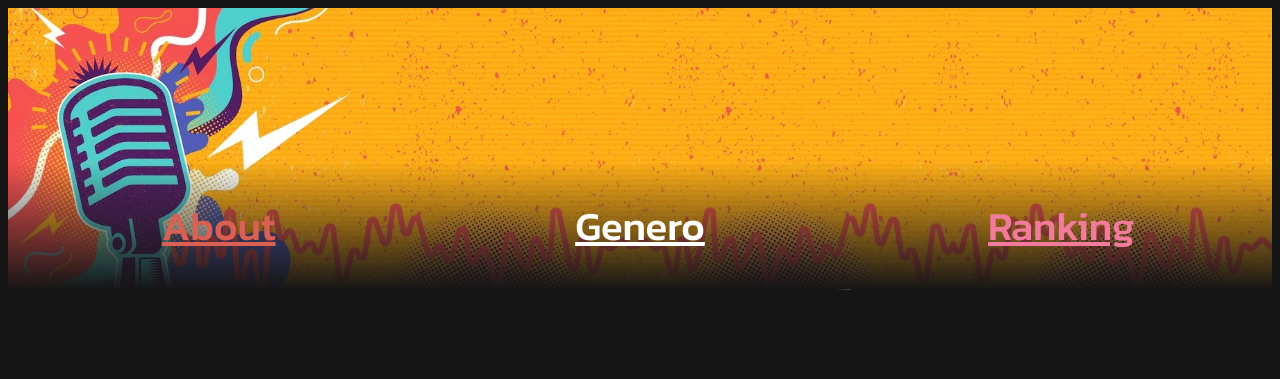
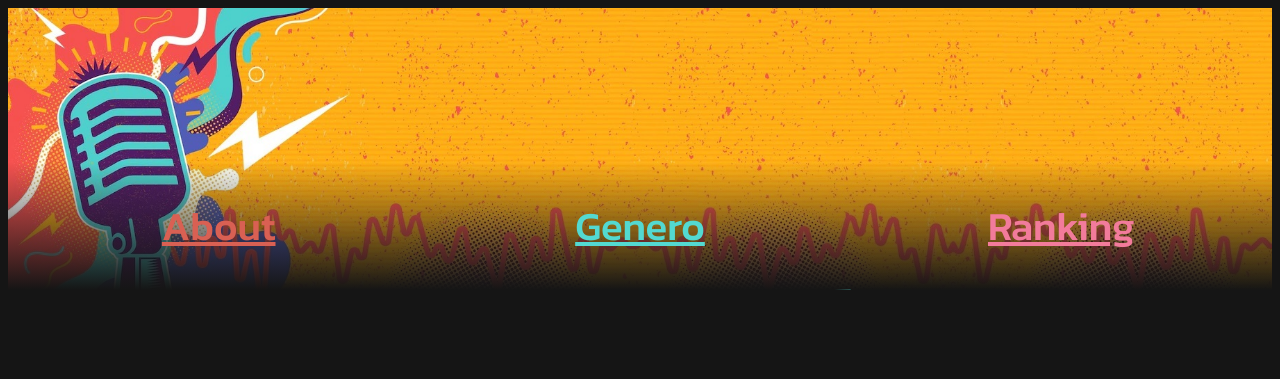
Before and after one commit to FrancoLguerra/iniciatec_music, a plain HTML site: page index.html in a window 1280 px wide. Shown: the top 379 px of the page. Drawn offline with Linux system fonts and the light colour scheme.

Commit message:
:art: ultima modificacion al nav

```diff
--- a/styles/style.css
+++ b/styles/style.css
@@ -175,32 +175,7 @@ a {
 }
 
 .link-one:hover::after {
-    /*
-            clip-path: polygon(
-            20% 45%,
-            10% 40%,
-            30% 30%,
-            40% 35%,
-            60% 35%,
-            70% 30%,
-            90% 40%,
-            80% 45%,
-            60% 35%,
-            40% 35%,
-            20% 45%,
-            20% 55%,
-            10% 60%,
-            30% 70%,
-            40% 65%,
-            60% 65%,
-            70% 70%,
-            90% 60%,
-            80% 55%,
-            60% 65%,
-            40% 65%,
-            20% 55%
-            );
-            */
+
     clip-path: polygon(40% 10%,
             60% 10%,
             60% 35%,
@@ -214,12 +189,12 @@ a {
 
 
 .link-two {
-    color: #ffffff;
+    color: #53d9d1;
     transition: color 1s cubic-bezier(0.32, 0, 0.67, 0);
 }
 
 .link-two:hover {
-    color: #2db9ff;
+    color: #1990cc;
     transition: color 1s cubic-bezier(0.33, 1, 0.68, 1);
 }
 
@@ -231,7 +206,9 @@ a {
     height: 100%;
     top: 0;
     right: 0;
-    clip-path: polygon(0% -20%,
+    clip-path: polygon(
+        /*parte 1*/
+            0% -20%,
             100% -30%,
             100% -10%,
             0% 0%,
@@ -249,22 +226,27 @@ a {
 }
 
 .link-two:hover::before {
-    clip-path: polygon(0% 10%,
-            100% 0%,
-            100% 20%,
-            0% 30%,
+    transform: rotate(0deg);
+    clip-path: polygon(
+
+    /*parte 2*/
+            0% -10%,
+            100% -20%,
+            100% 30%,
+            0% 33%,
+
             0% 100%,
-            100% 90%,
+            100% 100%,
             100% 70%,
-            0% 80%);
+            -90% 80%);
 }
 
 .link-two::after {
     content: "";
     position: absolute;
     z-index: -1;
-    width: 10rem;
-    height: 10rem;
+    width: 5rem;
+    height: 5rem;
     top: 50%;
     right: 50%;
     transform: translate(50%, -50%) rotate(0deg) scale(0);
```
